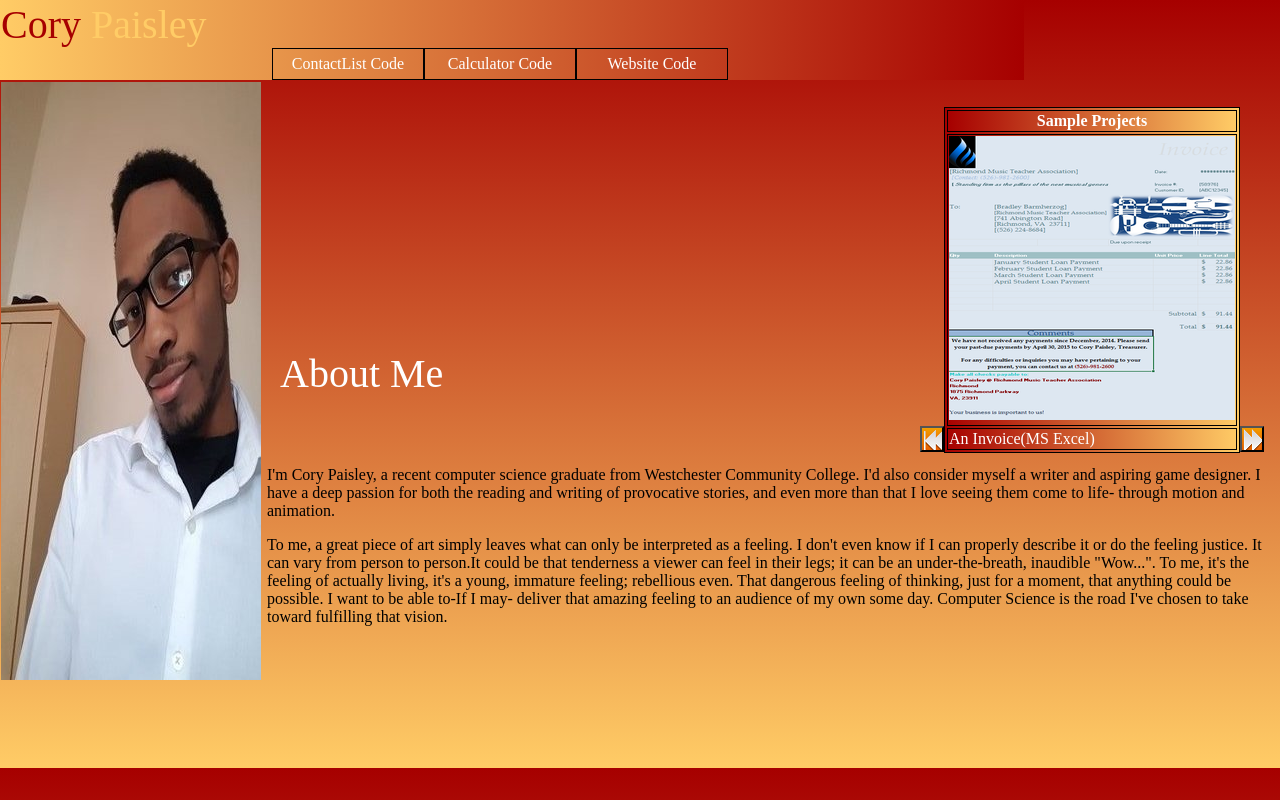
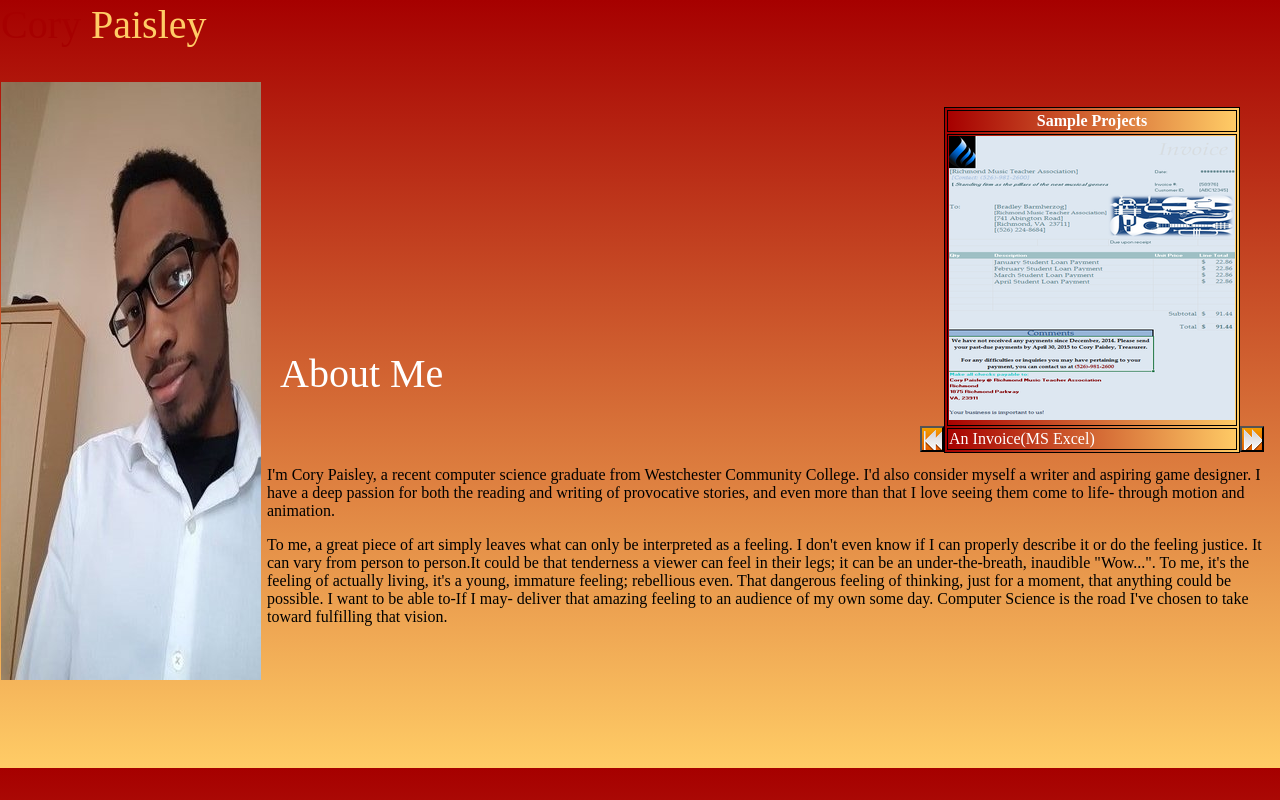
Before and after one commit to cPais/MSwork, a plain HTML site: page index.html in a window 1280 px wide. Drawn offline with Linux system fonts and the light colour scheme.

Commit message:
Update index.html

```diff
--- a/index.html
+++ b/index.html
@@ -7,15 +7,7 @@
 	</head>
 
 	<body>
-		<div id="navMenu">
-			<div id="Menu">
-				<ul>
-					<li><a href="https://github.com/cPais/ContactList.git">ContactList Code</a></li>
-					<li><a href="https://github.com/cPais/Calculator.git">Calculator Code</a></li>
-					<li><a href="https://github.com/cPais/cPais.github.io.git">Website Code</a></li>
-				</ul>
-			</div>
-		</div>
+
 
 		<span id="NameText">Cory <span id="SubNameText">Paisley</span>
 		</span>
```
